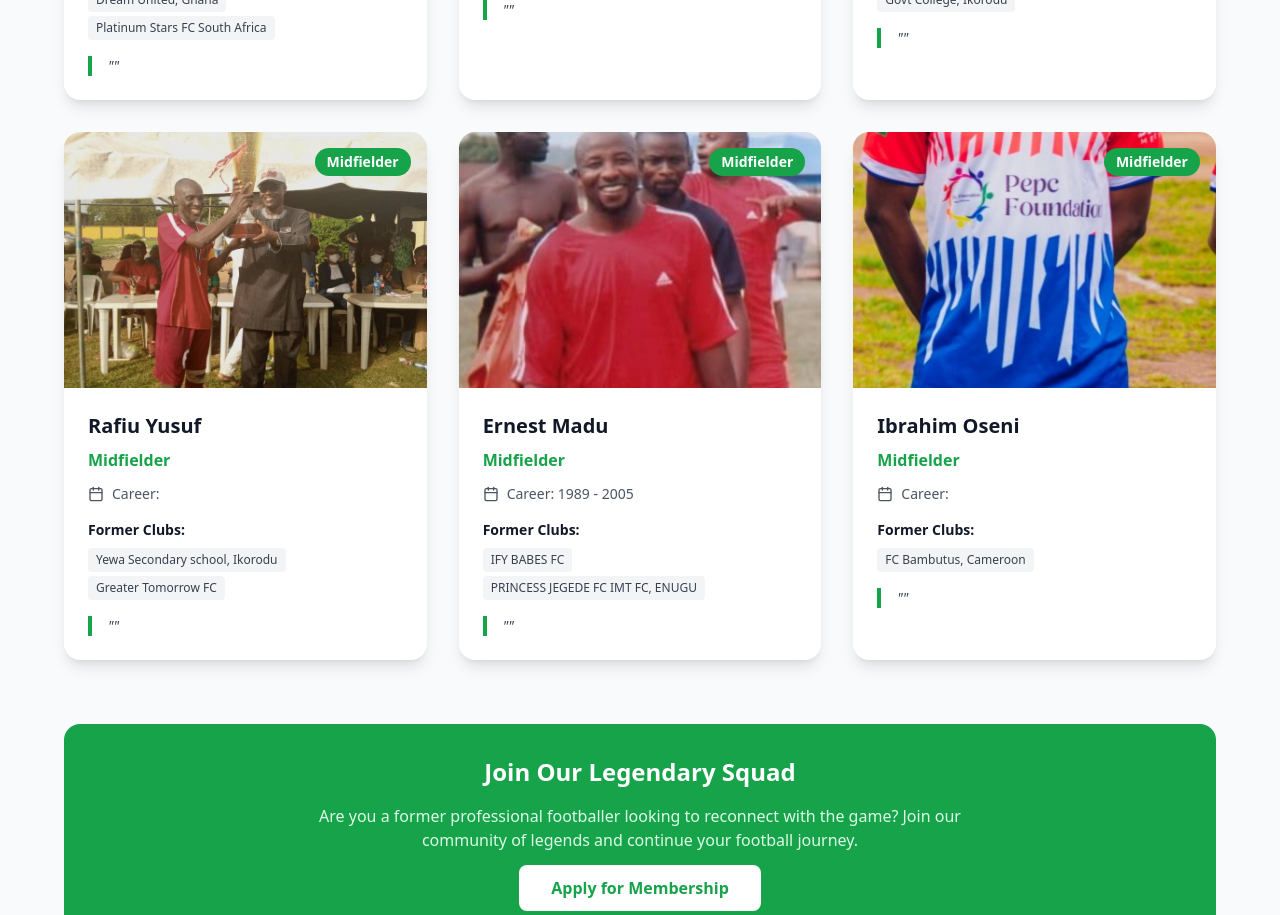
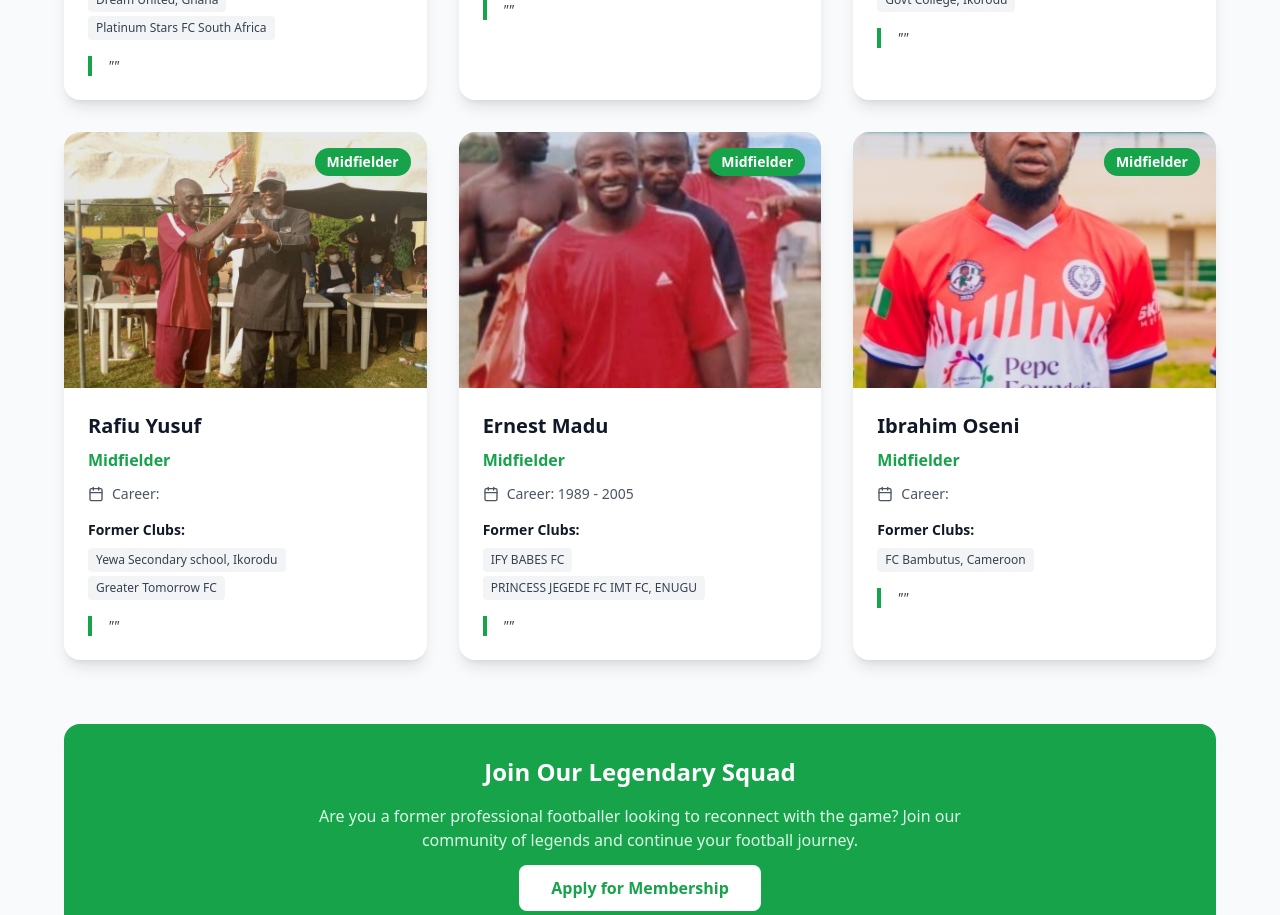
Before and after one commit to Bolatan/allstars, a React (Vite) app: page / in a window 1280 px wide. Shown: the part 2680-3595 px from the top of the page. Built offline with nearby package versions, Linux system fonts and the light colour scheme.

Commit message:
Update player image path for Ibrahim Oseni

```diff
--- a/src/components/Players.tsx
+++ b/src/components/Players.tsx
@@ -48,7 +48,7 @@ export default function Players() {
       position: "Midfielder",
       career: "",
       clubs: ["FC Bambutus, Cameroon"],
-      image: "/Ibrahim Oseni.jpg",
+      image: "/44.jpg",
       quote: ""
     }
   ];
```
